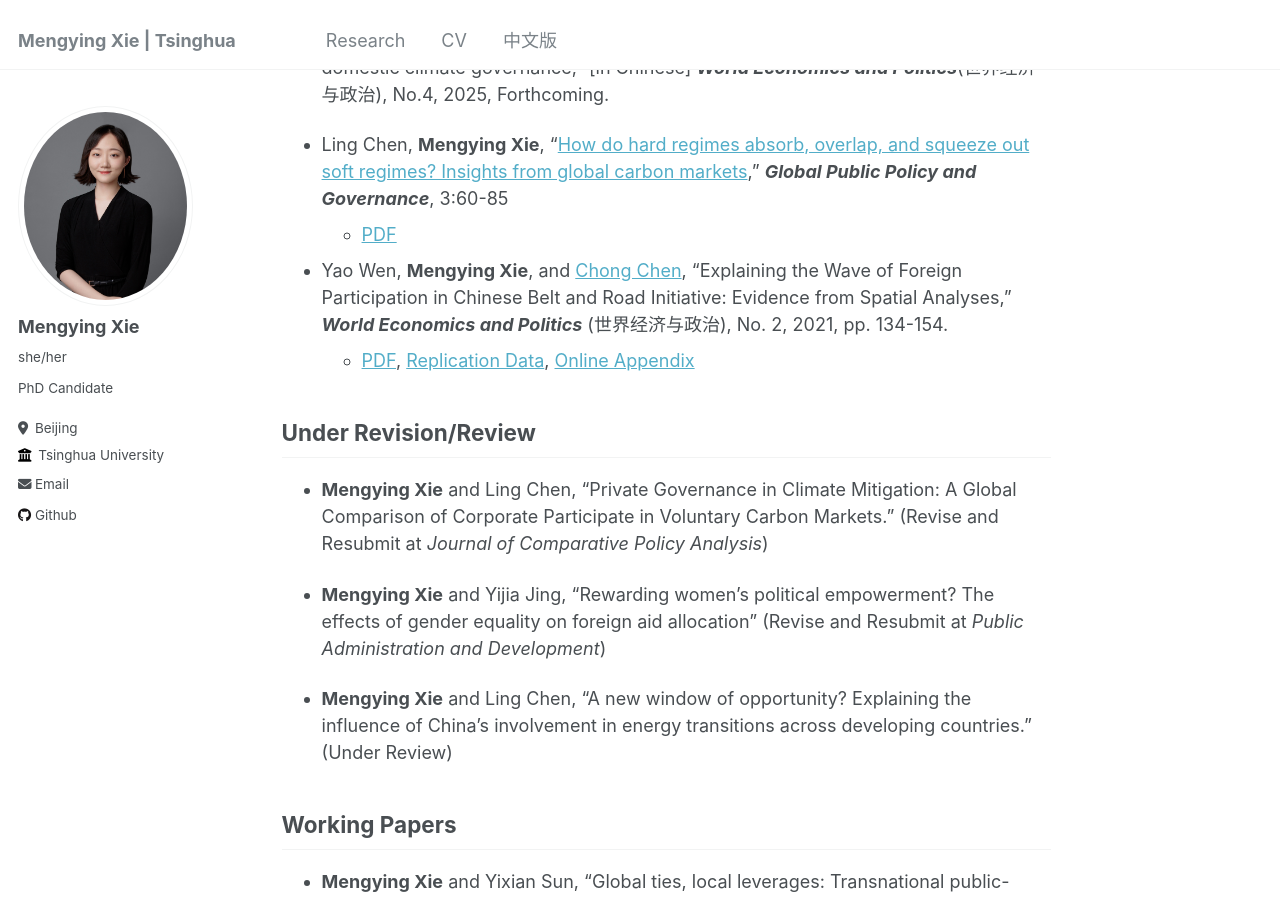
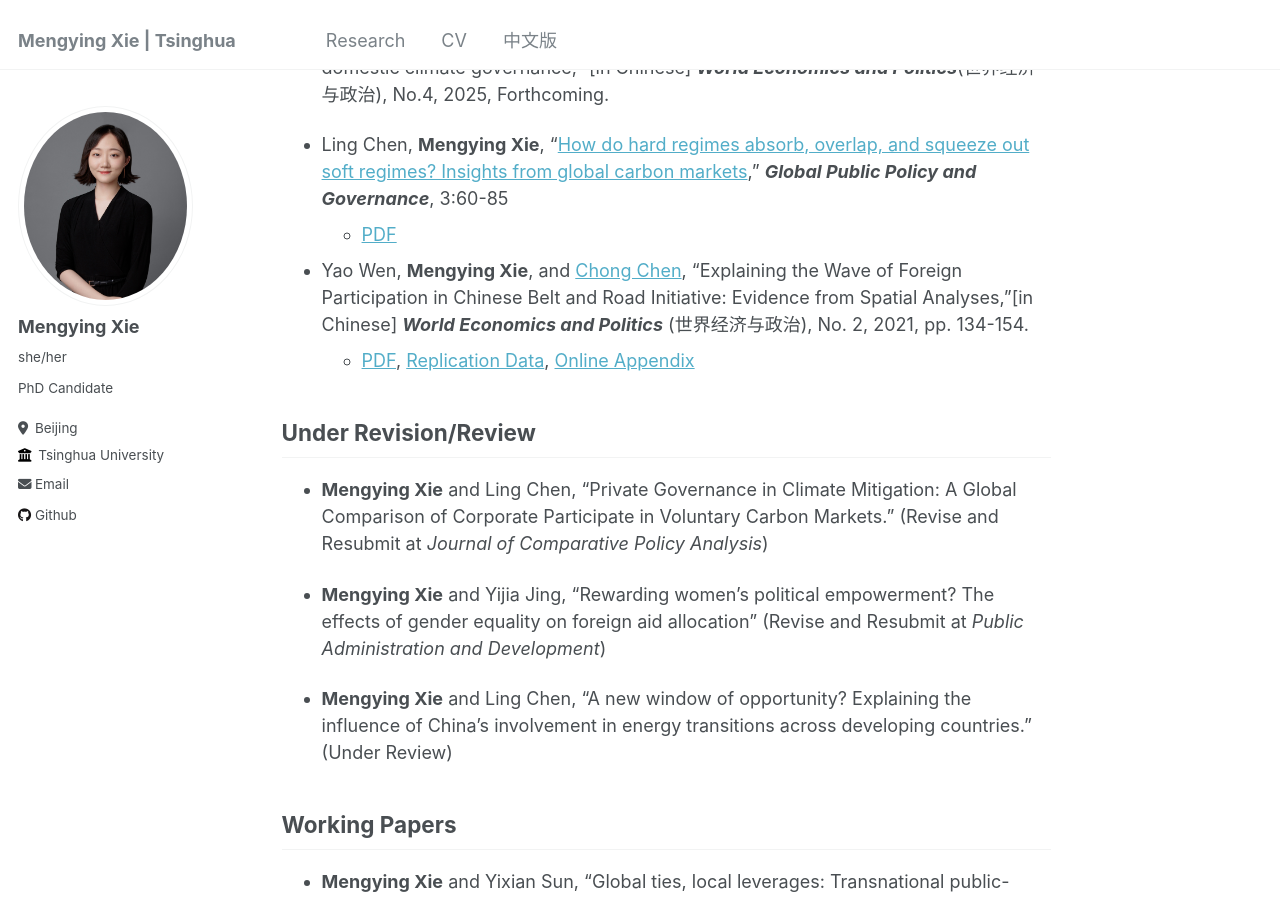
Before and after one commit to xiemythu/xiemythu.github.io, a Jekyll site: the page built from _pages/research.md, in a window 1280 px wide and 900 px high, scrolled down 365 px. Built offline with Jekyll 4.4.1, drawn with Linux system fonts in a browser that asks for light colours.

Commit message:
Update research.md

```diff
--- a/_pages/research.md
+++ b/_pages/research.md
@@ -17,7 +17,7 @@ author_profile: true
 * Ling Chen, **Mengying Xie**, "[How do hard regimes absorb, overlap, and squeeze out soft regimes? Insights from global carbon markets](https://doi.org/10.1007/s43508-023-00064-3)," ***Global Public Policy and Governance***, 3:60-85
     + [PDF](https://xiemythu.github.io/files/chen_xie_2023.pdf)
 
-* Yao Wen, **Mengying Xie**, and [Chong Chen](https://cc458.github.io/), "Explaining the Wave of Foreign Participation in Chinese Belt and Road Initiative: Evidence from Spatial Analyses," ***World Economics and Politics*** (世界经济与政治), No. 2, 2021, pp. 134-154.
+* Yao Wen, **Mengying Xie**, and [Chong Chen](https://cc458.github.io/), "Explaining the Wave of Foreign Participation in Chinese Belt and Road Initiative: Evidence from Spatial Analyses,"[in Chinese] ***World Economics and Politics*** (世界经济与政治), No. 2, 2021, pp. 134-154.
     + [PDF](https://cc458.github.io/files/Wen_Xie_Chen_2021_BRI.pdf), [Replication Data](https://doi.org/10.7910/DVN/N8B5BC), [Online Appendix](https://cc458.github.io/files/Wen_Xie_Chen2021.pdf)
 
 ## Under Revision/Review
```
